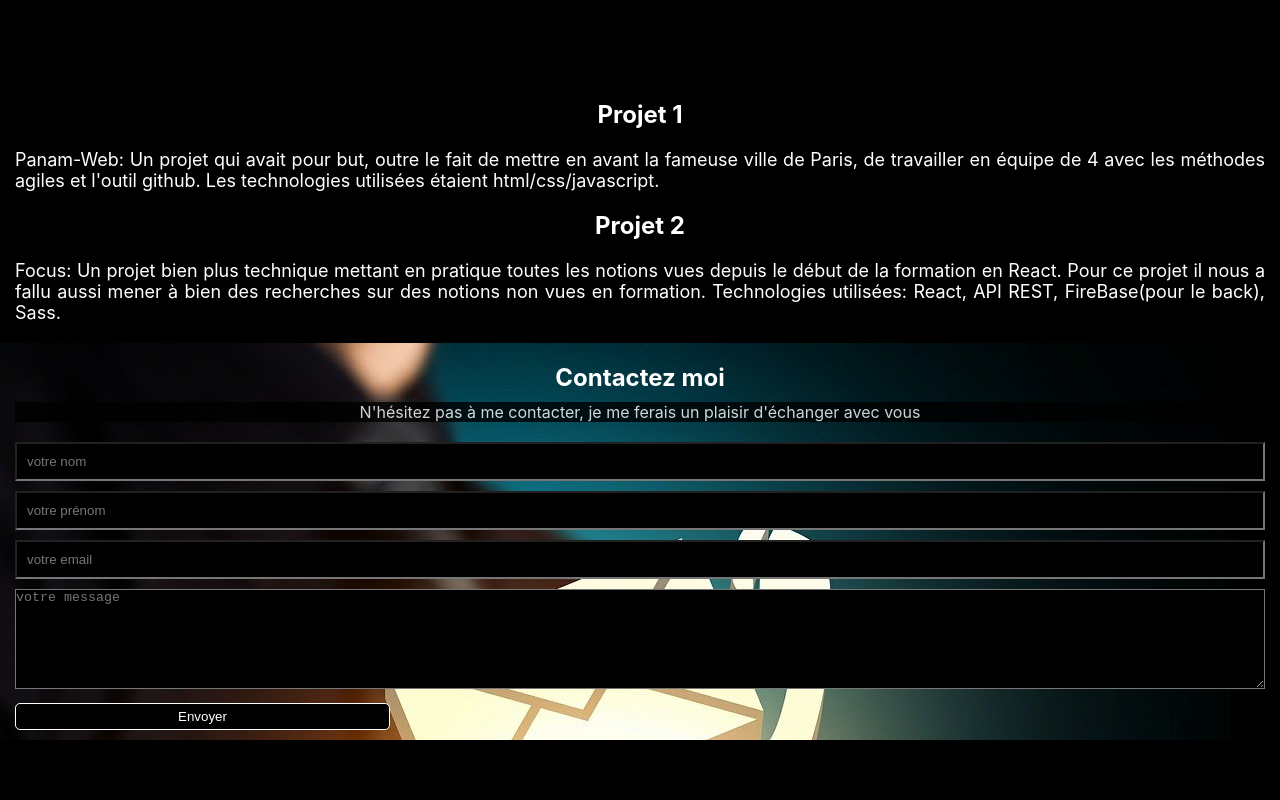
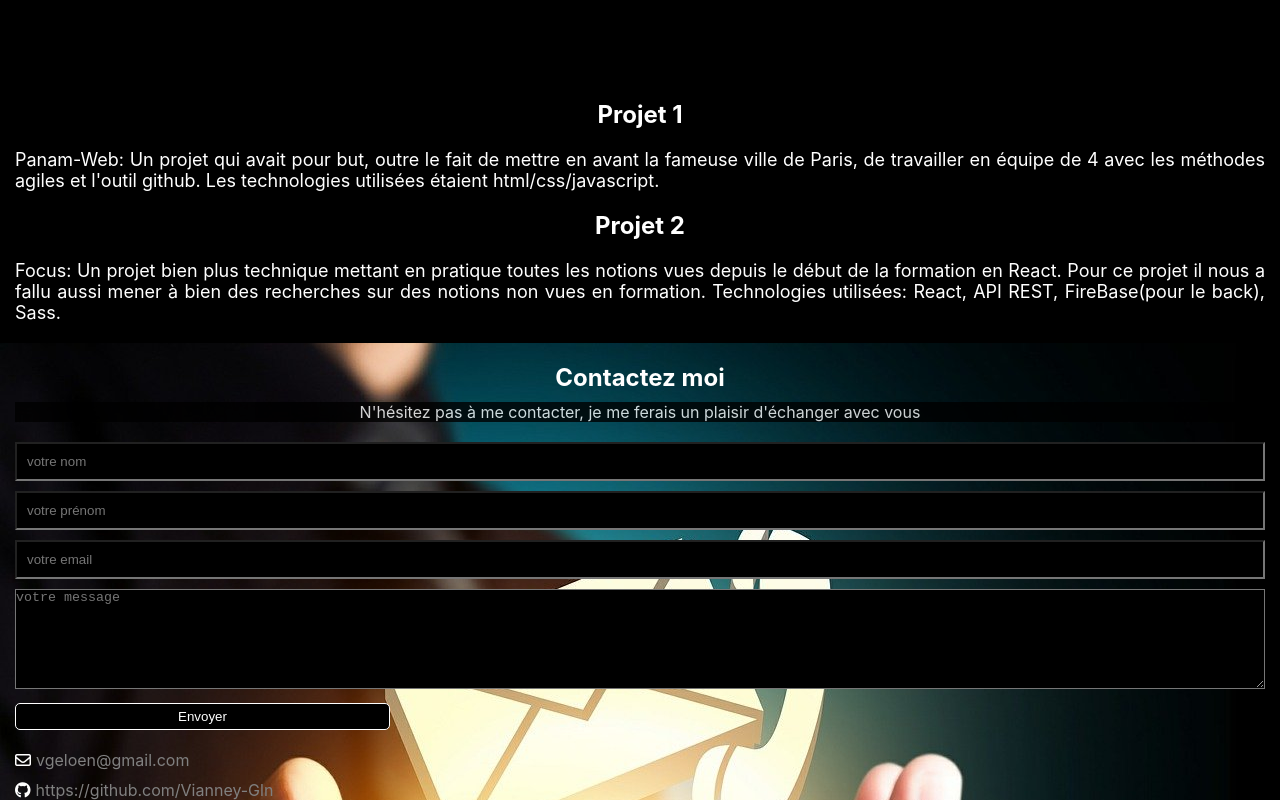
Before and after one commit to Vianney-Gln/porte-folio, a React (Create React App) app: page / in a window 1280 px wide. Shown: the part 3738-4538 px from the top of the page. Before the commit the page ends 4478 px from the top, so only its background shows below. Built offline with nearby package versions, Linux system fonts and the light colour scheme; grey boxes are pictures that could not be loaded.

Commit message:
ajout mail et github dans contact, installation de font-awesome dans index.hml

```diff
--- a/public/index.html
+++ b/public/index.html
@@ -1,15 +1,14 @@
 <!DOCTYPE html>
 <html lang="en">
+
 <head>
   <meta charset="utf-8" />
   <link rel="icon" href="%PUBLIC_URL%/favicon.ico" />
   <meta name="viewport" content="width=device-width, initial-scale=1" />
   <meta name="theme-color" content="#000000" />
-    <meta
-      name="description"
-      content="Web site created using create-react-app"
-    />
+  <meta name="description" content="Web site created using create-react-app" />
   <link rel="apple-touch-icon" href="%PUBLIC_URL%/logo192.png" />
+  <link rel="stylesheet" href="https://cdnjs.cloudflare.com/ajax/libs/font-awesome/6.0.0-beta3/css/all.min.css" />
   <!--
       manifest.json provides metadata used when your web app is installed on a
       user's mobile device or desktop. See https://developers.google.com/web/fundamentals/web-app-manifest/
@@ -26,6 +25,7 @@
     -->
   <title>React App</title>
 </head>
+
 <body>
   <noscript>You need to enable JavaScript to run this app.</noscript>
   <div id="root"></div>
@@ -40,4 +40,5 @@
       To create a production bundle, use `npm run build` or `yarn build`.
     -->
 </body>
+
 </html>
--- a/src/components/contact.jsx
+++ b/src/components/contact.jsx
@@ -6,7 +6,7 @@ const Contact = () => {
   return (
     <div className="contact" id="contact">
       <h2>Contactez moi</h2>
-      <p>
+      <p className="phrase-contactez-moi">
         N'hésitez pas à me contacter, je me ferais un plaisir d'échanger avec
         vous
       </p>
@@ -35,6 +35,18 @@ const Contact = () => {
         </label>
         <button type="submit">Envoyer</button>
       </form>
+      <p className="mail">
+        <i class="far fa-envelope"></i>
+        <span>vgeloen@gmail.com</span>
+      </p>
+      <p className="github">
+        <i class="fab fa-github"></i>
+        <span>
+          <a href="https://github.com/Vianney-Gln">
+            https://github.com/Vianney-Gln
+          </a>
+        </span>
+      </p>
     </div>
   );
 };
--- a/src/styles/contact.scss
+++ b/src/styles/contact.scss
@@ -12,7 +12,7 @@
     text-align: center;
     padding-top: 20px;
   }
-  p {
+  .phrase-contactez-moi {
     text-align: center;
     margin: 0;
     padding: 0;
@@ -52,4 +52,18 @@
       border-radius: 5px;
     }
   }
+  .mail,
+  .github {
+    padding: 0;
+    margin: 0;
+    margin-top: 10px;
+    span {
+      margin-left: 5px;
+      color: grey;
+      a {
+        text-decoration: none;
+        color: grey;
+      }
+    }
+  }
 }
```
Lines whose indentation alone changed are shown as unchanged.
